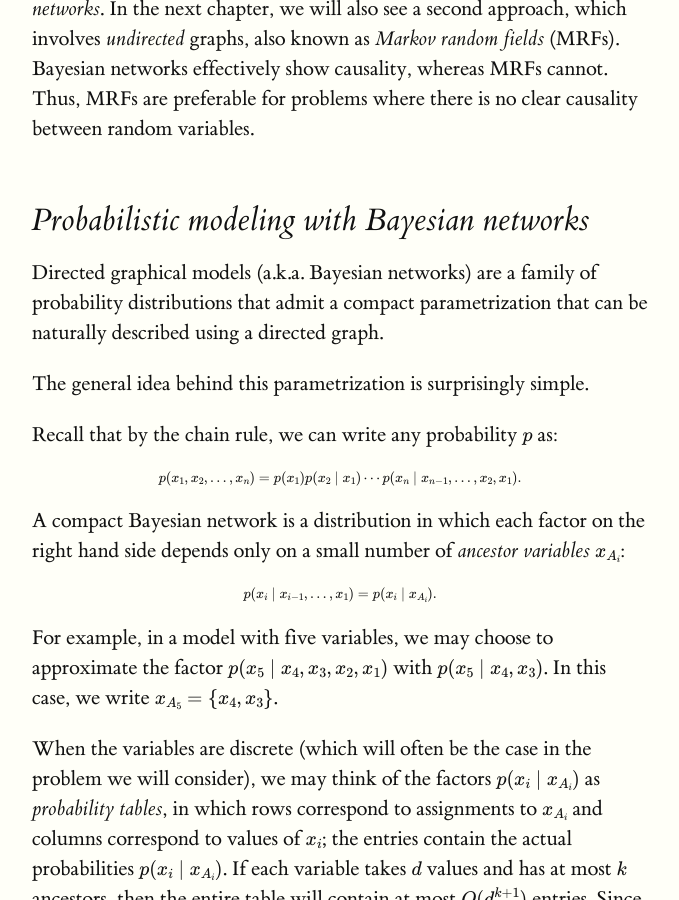
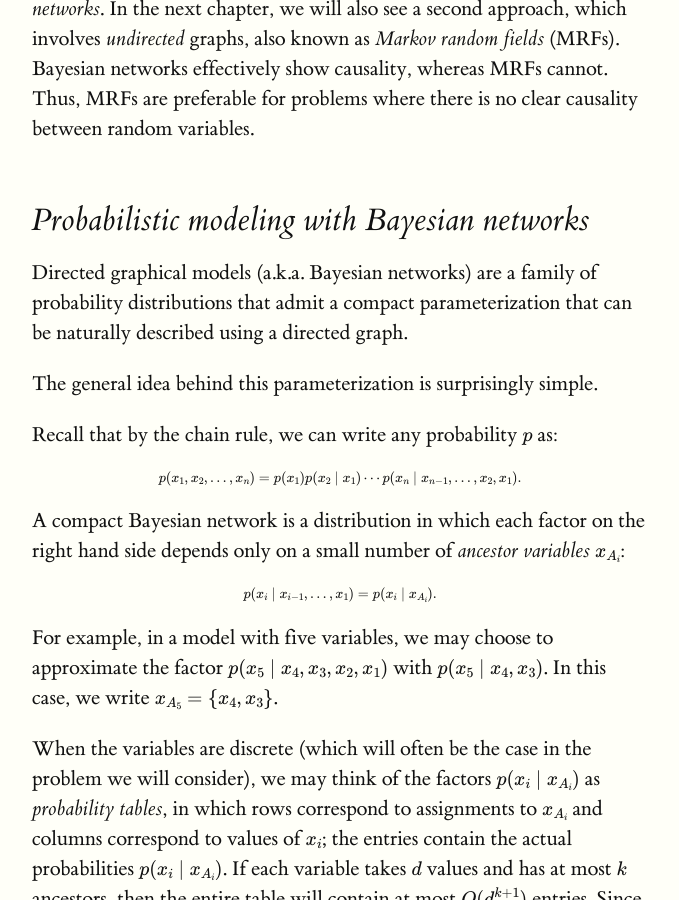
Before and after one commit to ermongroup/cs228-notes, a Jekyll site: the page built from representation/directed/index.md, in a window 1280 px wide and 900 px high, scrolled down 826 px. Shown: the whole window, without its empty margins (128-807 px from the left). Built offline with Jekyll 4.4.1, drawn with Linux system fonts in a browser that asks for light colours; formulas are drawn with MathJax 3.

Commit message:
Fix parameterization typo

```diff
--- a/representation/directed/index.md
+++ b/representation/directed/index.md
@@ -16,9 +16,9 @@ The kinds of models that we will see here are referred to as *Bayesian networks*
 
 ## Probabilistic modeling with Bayesian networks
 
-Directed graphical models (a.k.a. Bayesian networks) are a family of probability distributions that admit a compact parametrization that can be naturally described using a directed graph.
+Directed graphical models (a.k.a. Bayesian networks) are a family of probability distributions that admit a compact parameterization that can be naturally described using a directed graph.
 
-The general idea behind this parametrization is surprisingly simple.
+The general idea behind this parameterization is surprisingly simple.
 
 Recall that by the chain rule, we can write any probability $$p$$ as:
 
```
